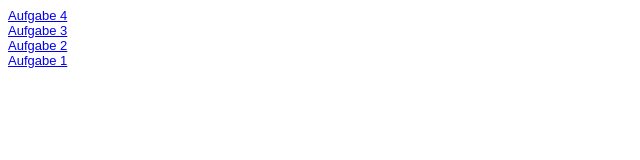
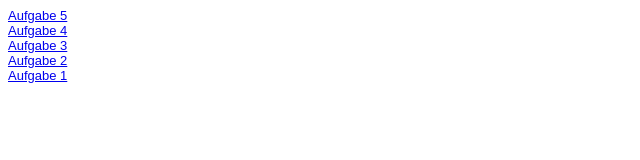
Before and after one commit to baslerja/EIA1-SoSe2020, a plain HTML site: page Steckbrief/steckbrief.htm in a window 1280 px wide. Shown: the full height of the page, 0-640 px from the left. Drawn offline with Linux system fonts and the light colour scheme.

Commit message:
Update steckbrief.htm

```diff
--- a/Steckbrief/steckbrief.htm
+++ b/Steckbrief/steckbrief.htm
@@ -15,6 +15,8 @@
 
 <body>
 
+	<a href="https://baslerja.github.io/EIA1-SoSe2020/Aufgaben/Aufgabe5/aufgabe5.html" target="_blank">Aufgabe 5</a><br>
+
 	<a href="https://baslerja.github.io/EIA1-SoSe2020/Aufgaben/Aufgabe4/aufgabe4.html" target="_blank">Aufgabe 4</a><br>
 
 	<a href="https://baslerja.github.io/EIA1-SoSe2020/Aufgaben/Aufgabe3/Portfolio.html" target="_blank">Aufgabe 3</a><br>
```
